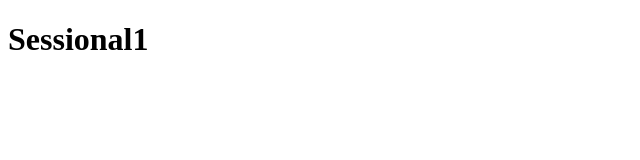
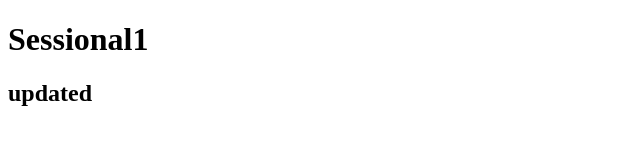
Before and after one commit to MuntahaGull/Sessional1-SP18BSE159A, a website: page index.html in a window 1280 px wide. Shown: the whole page, without its empty margins (0-640 px from the left). Drawn offline with Linux system fonts and the light colour scheme.

Commit message:
Update index.html

```diff
--- a/index.html
+++ b/index.html
@@ -7,6 +7,7 @@
 </head>
 <body>
 <h1>Sessional1</h1>
+<h2>updated</h2>
 </body>
 
 
```
